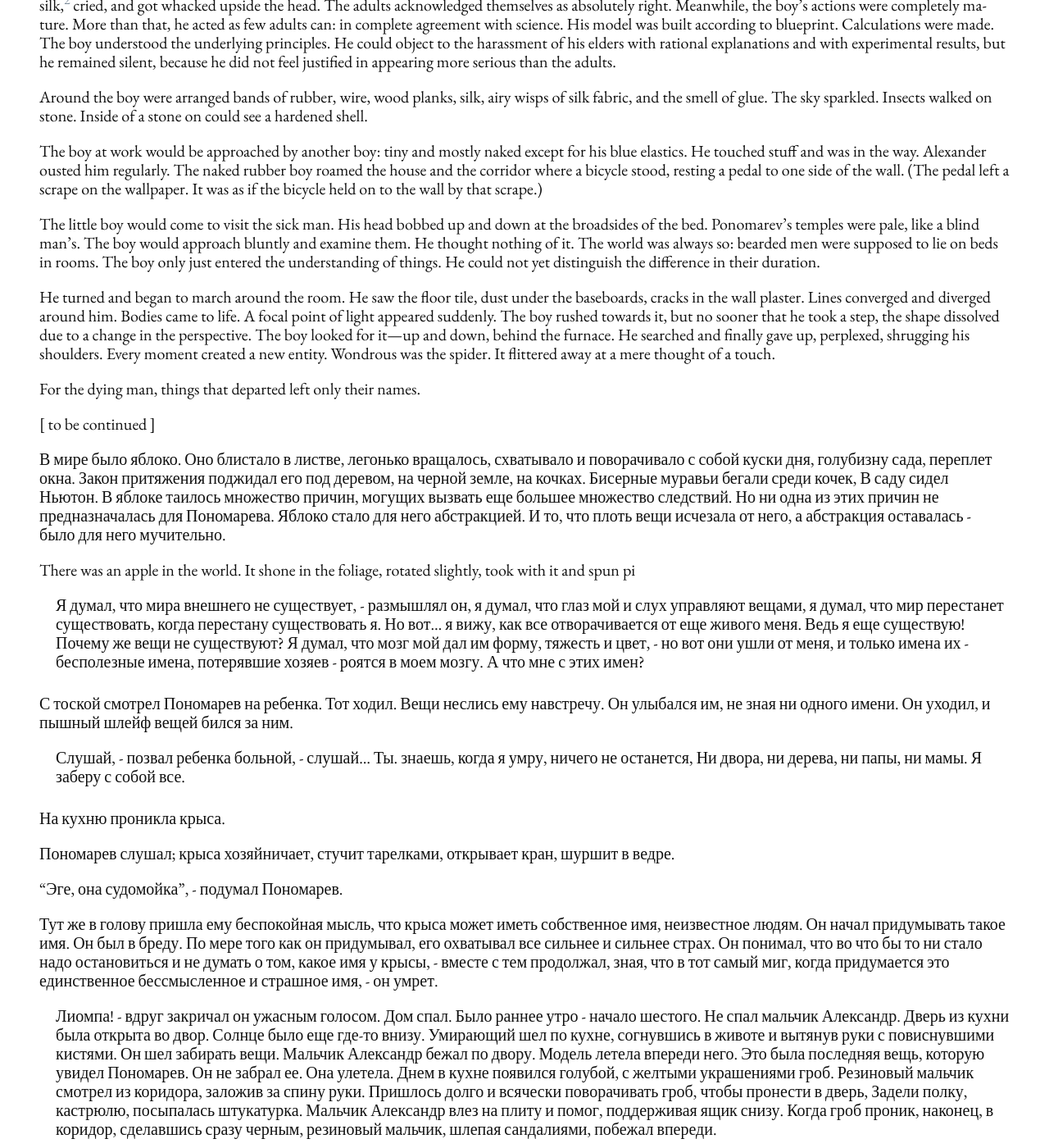
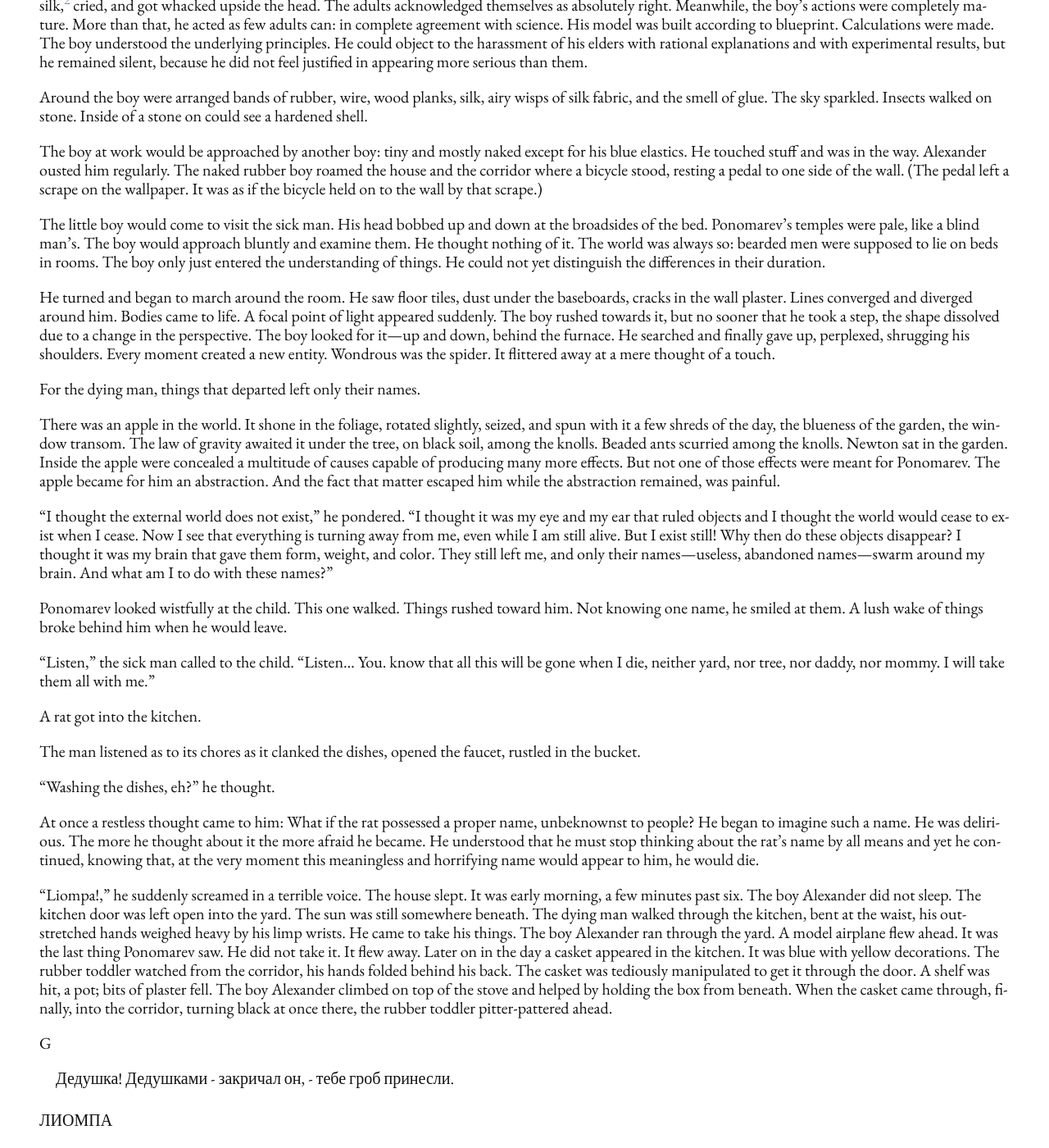
Before and after one commit to denten/denten.github.io, a Jekyll site: the page built from _posts/2017-06-07-liompa.md, in a window 1280 px wide and 1400 px high, scrolled down 1073 px. Shown: the whole window at 82% size. Built offline with Jekyll 4.4.1, drawn with Linux system fonts in a browser that asks for light colours; nearby versions of some CDN libraries; library files that are not in the unit come from our copies; some of the changed text lies outside the part shown.

Commit message:
almost finished

```diff
--- a/_posts/2017-06-07-liompa.md
+++ b/_posts/2017-06-07-liompa.md
@@ -51,25 +51,25 @@
 numbers diminished. A near thing like a rail ticket was now irreversibly
 distant. At first, the number of things diminished at the periphery, far way
 from him. Then, the diminishing approached, at a rapidly increasing pace,
-towards the center, to him, towards the heart---into the yard, the house, the
-hallway, and into the room.
+toward the center, to him, toward the heart---into the yard, house, hallway,
+and into his room.
 
-Initially, the disappearance of things did not cause him much anguish.
+Initially, the disappearance of things did not cause him much distress.
 
 Whole continents of possibility disappeared as a matter of old age: the
 Americas, the possibility of being rich or good looking, the prospect of a
 family (he was single). The real pain came when he saw that even those objects
 that followed regularly beside him were receding. And so one day, the street,
-the concept of work, post office, and horses all left. The vanishing quickly
-commenced nearby, close at hand. The corridor was already out of reach and in
-his very room, before his eyes, his overcoat, door latch, and shoes slipped
+the concept of work, post office, and horses, all left. The vanishing
+accelerated nearby, close at hand. The corridor was already out of reach and
+in his very room, before his eyes, his overcoat, door latch, and shoes slipped
 from his grasp. He knew that on the way to him, death was destroying things.
 From a world of their vast and easy quantity she left him only a few and those
 that if it were up to him, he would never let into his household. He received
-a bedpan. He received the terrible visits and looks from his friends. He
-understood that he is powerless to resist these unsolicited and unwanted (as
-he always thought) possessions. Now they were singular and indispensable. He
-lost the right to select his things.
+a bedpan. He received the terrible visits and looks from his friends. He was
+powerless to resist these unsolicited and unwanted (as he always thought)
+possessions. They were singular and indispensable now. He lost the right to
+select his things.
 
 The boy Alexander was tinkering with a model airplane.
 
@@ -82,8 +82,7 @@
 The boy understood the underlying principles. He could object to the
 harassment of his elders with rational explanations and with experimental
 results, but he remained silent, because he did not feel justified in
-appearing more serious than the adults.
-
+appearing more serious than them.
 
 Around the boy were arranged bands of rubber, wire, wood planks, silk, airy
 wisps of silk fabric, and the smell of glue. The sky sparkled. Insects walked
@@ -101,10 +100,10 @@
 man's. The boy would approach bluntly and examine them. He thought nothing of
 it. The world was always so: bearded men were supposed to lie on beds in
 rooms. The boy only just entered the understanding of things. He could not yet
-distinguish the difference in their duration.
+distinguish the differences in their duration.
 
-He turned and began to march around the room. He saw the floor tile, dust
-under the baseboards, cracks in the wall plaster. Lines converged and diverged
+He turned and began to march around the room. He saw floor tiles, dust under
+the baseboards, cracks in the wall plaster. Lines converged and diverged
 around him. Bodies came to life. A focal point of light appeared suddenly. The
 boy rushed towards it, but no sooner that he took a step, the shape dissolved
 due to a change in the perspective. The boy looked for it---up and down,
@@ -114,63 +113,61 @@
 
 For the dying man, things that departed left only their names.
 
-[ to be continued ]
+There was an apple in the world. It shone in the foliage, rotated slightly,
+seized, and spun with it a few shreds of the day, the blueness of the garden,
+the window transom. The law of gravity awaited it under the tree, on black
+soil, among the knolls. Beaded ants scurried among the knolls. Newton sat in
+the garden. Inside the apple were concealed a multitude of causes capable of
+producing many more effects. But not one of those effects were meant for
+Ponomarev. The apple became for him an abstraction. And the fact that matter
+escaped him while the abstraction remained, was painful.
 
-В мире было яблоко. Оно блистало в листве, легонько вращалось, схватывало и
-поворачивало с собой куски дня, голубизну сада, переплет окна. Закон
-притяжения поджидал его под деревом, на черной земле, на кочках. Бисерные
-муравьи бегали среди кочек, В саду сидел Ньютон. В яблоке таилось множество
-причин, могущих вызвать еще большее множество следствий. Но ни одна из этих
-причин не предназначалась для Пономарева. Яблоко стало для него абстракцией. И
-то, что плоть вещи исчезала от него, а абстракция оставалась - было для него
-мучительно.
+"I thought the external world does not exist," he pondered. "I thought it was
+my eye and my ear that ruled objects and I thought the world would cease to
+exist when I cease. Now I see that everything is turning away from me, even
+while I am still alive. But I exist still! Why then do these objects
+disappear? I thought it was my brain that gave them form, weight, and color.
+They still left me, and only their names---useless, abandoned names---swarm
+around my brain. And what am I to do with these names?"
 
-There was an apple in the world. It shone in the foliage, rotated slightly,
-took with it and spun pi
+Ponomarev looked wistfully at the child. This one walked. Things rushed toward
+him. Not knowing one name, he smiled at them. A lush wake of things broke
+behind him when he would leave.
 
-- Я думал, что мира внешнего не существует, - размышлял он, я думал, что глаз
-  мой и слух управляют вещами, я думал, что мир перестанет существовать, когда
-перестану существовать я. Но вот... я вижу, как все отворачивается от еще
-живого меня. Ведь я еще существую! Почему же вещи не существуют? Я думал, что
-мозг мой дал им форму, тяжесть и цвет, - но вот они ушли от меня, и только
-имена их - бесполезные имена, потерявшие хозяев - роятся в моем мозгу. А что
-мне с этих имен?
+"Listen," the sick man called to the child. "Listen... You. know that all this
+will be gone when I die, neither yard, nor tree, nor daddy, nor mommy. I will
+take them all with me."
 
-С тоской смотрел Пономарев на ребенка. Тот ходил. Вещи неслись ему навстречу.
-Он улыбался им, не зная ни одного имени. Он уходил, и пышный шлейф вещей бился
-за ним.
+A rat got into the kitchen.
 
-- Слушай, - позвал ребенка больной, - слушай... Ты. знаешь, когда я умру,
-  ничего не останется, Ни двора, ни дерева, ни папы, ни мамы. Я заберу с собой
-все.
+The man listened as to its chores as it clanked the dishes, opened the faucet,
+rustled in the bucket.
 
-На кухню проникла крыса.
+"Washing the dishes, eh?" he thought.
 
-Пономарев слушал; крыса хозяйничает, стучит тарелками, открывает кран, шуршит
-в ведре.
+At once a restless thought came to him: What if the rat possessed a proper
+name, unbeknownst to people? He began to imagine such a name. He was
+delirious. The more he thought about it the more afraid he became. He
+understood that he must stop thinking about the rat's name by all means and
+yet he continued, knowing that, at the very moment this meaningless and
+horrifying name would appear to him, he would die.
 
-"Эге, она судомойка", - подумал Пономарев.
+"Liompa!," he suddenly screamed in a terrible voice. The house slept. It was
+early morning, a few minutes past six. The boy Alexander did not sleep. The
+kitchen door was left open into the yard. The sun was still somewhere beneath.
+The dying man walked through the kitchen, bent at the waist, his outstretched
+hands weighed heavy by his limp wrists. He came to take his things. The boy
+Alexander ran through the yard. A model airplane flew ahead. It was the last
+thing Ponomarev saw. He did not take it. It flew away. Later on in the day a
+casket appeared in the kitchen. It was blue with yellow decorations. The
+rubber toddler watched from the corridor, his hands folded behind his back.
+The casket was tediously manipulated to get it through the door. A shelf was
+hit, a pot; bits of plaster fell. The boy Alexander climbed on top of the
+stove and helped by holding the box from beneath. When the casket came
+through, finally, into the corridor, turning black at once there, the rubber
+toddler pitter-pattered ahead.
 
-Тут же в голову пришла ему беспокойная мысль, что крыса может иметь
-собственное имя, неизвестное людям. Он начал придумывать такое имя. Он был в
-бреду. По мере того как он придумывал, его охватывал все сильнее и сильнее
-страх. Он понимал, что во что бы то ни стало надо остановиться и не думать о
-том, какое имя у крысы, - вместе с тем продолжал, зная, что в тот самый миг,
-когда придумается это единственное бессмысленное и страшное имя, - он умрет.
-
-- Лиомпа! - вдруг закричал он ужасным голосом. Дом спал. Было раннее утро -
-  начало шестого. Не спал мальчик Александр. Дверь из кухни была открыта во
-двор. Солнце было еще где-то внизу. Умирающий шел по кухне, согнувшись в
-животе и вытянув руки с повиснувшими кистями. Он шел забирать вещи. Мальчик
-Александр бежал по двору. Модель летела впереди него. Это была последняя вещь,
-которую увидел Пономарев. Он не забрал ее. Она улетела. Днем в кухне появился
-голубой, с желтыми украшениями гроб. Резиновый мальчик смотрел из коридора,
-заложив за спину руки. Пришлось долго и всячески поворачивать гроб, чтобы
-пронести в дверь, Задели полку, кастрюлю, посыпалась штукатурка. Мальчик
-Александр влез на плиту и помог, поддерживая ящик снизу. Когда гроб проник,
-наконец, в коридор, сделавшись сразу черным, резиновый мальчик, шлепая
-сандалиями, побежал впереди.
-
+G
 - Дедушка! Дедушками - закричал он, - тебе гроб принесли.
 
 ## Лиомпа
```
Also changed, not shown: other parts of _posts/2017-06-07-liompa.md (+2 -2 lines).
